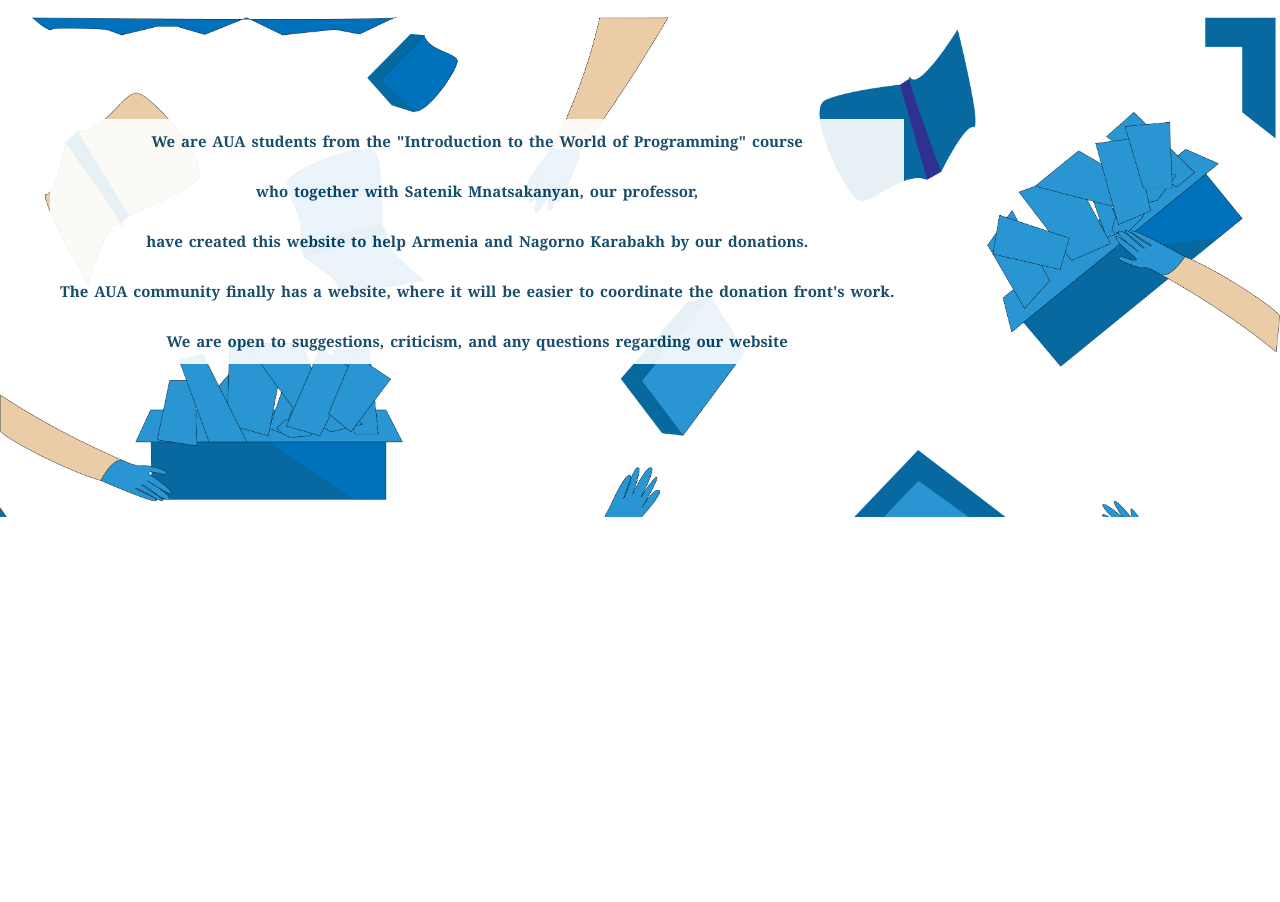
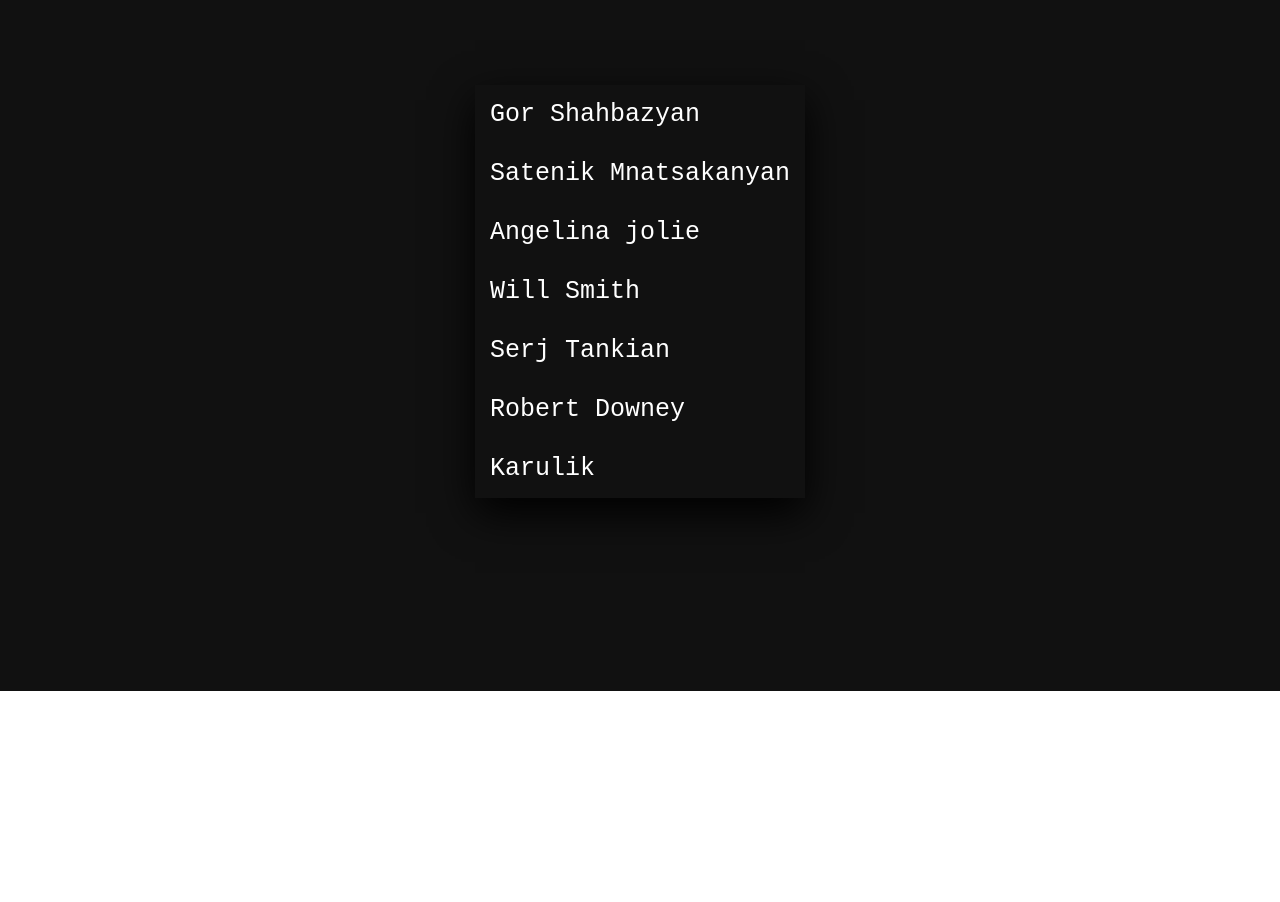
Before and after one commit to auagvar/tlb, a plain HTML site: page admin.html in a window 1280 px wide. Shown: the part 215-1117 px from the top of the page. Before the commit the page ends 800 px from the top, so only its background shows below. Drawn offline with Linux system fonts and the light colour scheme.

Commit message:
List-design admin.html

```diff
--- a/admin.html
+++ b/admin.html
@@ -1,6 +1,7 @@
 <htmlOCTYPE html>
 <html>
 <head>
+    <meta charset="utf-8">
 	<title>AUA Donation App</title>
 	<link rel="stylesheet" type="text/css" href="css/styledon.css">
 	<script type="text/javascript" src="js/main.js"></script>
@@ -18,34 +19,43 @@
     	    </a>
         </div>
     </div>
-    <div class="boxik">
+    <div class="boxik"></div>
+ </header>
+ <section class="adminSection">
 
-    </div>
- </header>
- <section>
- 	<div class="main-heading">
-
- 		<div class="paragraphBox">
- 			<h1>DONATIONS</h1>
- 		</div>
- 	</div>
     <div class="donationsContainer">
      <div id="donationsList">
      </div>
 
      <div id="donationInfo">
+        <! –– Working on design ––>
+
+<ul class="adminList">
+
+    <li>Gor Shahbazyan </li>
+    <li>Satenik Mnatsakanyan </li>
+    <li> Angelina jolie </li>
+    <li>Will Smith </li>
+    <li>Serj Tankian </li>
+    <li>Robert Downey </li>
+    <li>Karulik </li>
+
+
+</ul>
+
+
+
+
+
+
+
+
      </div>
+
+     <! –– Working on design ––>
  </div>
 </section>
-<section2>
-<div class="aboutUs">
-	<div class="aboutUsP">
-	<p>We are AUA students from the "Introduction to the World of Programming" course<br><br> who together with Satenik Mnatsakanyan, our professor,<br><br> have created this website to help Armenia and Nagorno Karabakh by our donations.<br><br>  The AUA community finally has a website, where it will be easier to coordinate the donation front's work.<br><br> We are open to suggestions, criticism, and any questions regarding our website
- 	</p>
 
-   </div>
-</div>
-</section2>
 <div style="margin-top:500px"></div>
 
 </body>
--- a/css/styledon.css
+++ b/css/styledon.css
@@ -11,8 +11,10 @@
 }
 body{
 	background-color:#fff;
-	margin:0px;
-
+	justify-content:center;
+	align-items:center;
+	margin:0;
+	padding:0;
 }
 
 .top-upper-header{
@@ -68,7 +70,6 @@
 	width:fit-content;
 	height:fit-content;
 	display:block;
-	background-color:white;
 	margin-left:25%;
 	margin-right:25%;
 	margin-bottom:20px;
@@ -237,6 +238,7 @@
 	cursor: pointer;
 }
 
+/*
 .donationsContainer {
 	display: flex;
 	margin: 20px;
@@ -252,3 +254,75 @@
 	width: 45%;
 	float: right;
 }
+/*
+003b5c
+/*Admin list design*/
+.adminSection{
+	margin:0;
+	padding:0;
+	display:flex;
+	justify-content:center;
+	align-items:center;
+	min-height:100vh;
+	background-color:#111;
+
+}
+.adminList{
+	margin:0;
+	padding:0;
+	box-shadow: 0 15px 40px rgba(0,0,0,1);
+}
+.adminList li{
+	position:relative;
+	list-style:none;
+	font-size:25px;
+	padding:15px;
+	cursor:pointer;
+	color:#fff;
+	font-family:monospace;
+	box-sizing:border-box;
+	transition:0.5s;
+	z-index:-0;
+}
+.adminList li:hover{
+
+	color:#111;
+}
+.adminList li:before{
+	content:'';
+	position: absolute;
+	top:0;
+	left:0;
+	width:100%;
+	height:100%;
+	background-color:#003b5c;
+    z-index:-1;
+    transform: scaleY(0);
+    transition: transform 0.5s;
+    transform-origin: bottom;
+}
+.adminList li:hover:before{
+	transform: scaleY(1);
+    transition: transform 0.5s;
+    transform-origin: top;
+}
+
+.adminList li:after{
+	content:'';
+	position: absolute;
+	top:0;
+	left:0;
+	width:100%;
+	height:100%;
+	background-color:#003b5c;
+    z-index:-2;
+    transform: scaleY(0);
+    transition: transform 0.5s;
+    transform-origin: bottom;
+    filter: blur(40px);
+}
+.adminList li:hover:after{
+	transform: scaleY(1);
+    transition: transform 0.5s;
+    transform-origin: top;
+}
--- a/js/main.js
+++ b/js/main.js
@@ -147,8 +147,8 @@
 	var donations = JSON.parse(window.localStorage.getItem("userInfo"));
 	if (!donations) {
 		donations = []
+		donations.push(userInfo)
 	}
-	donations.push(userInfo)
 
 	window.localStorage.setItem("userInfo", JSON.stringify(donations))
 
```
Also changed, not shown: 1 other file.
